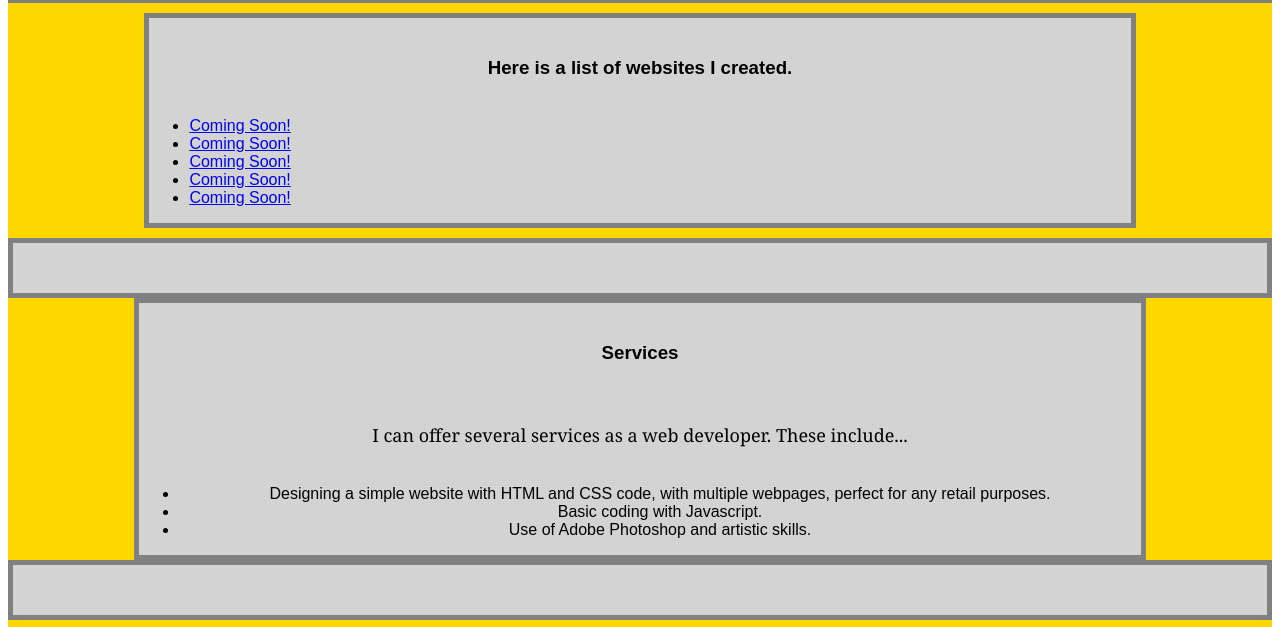
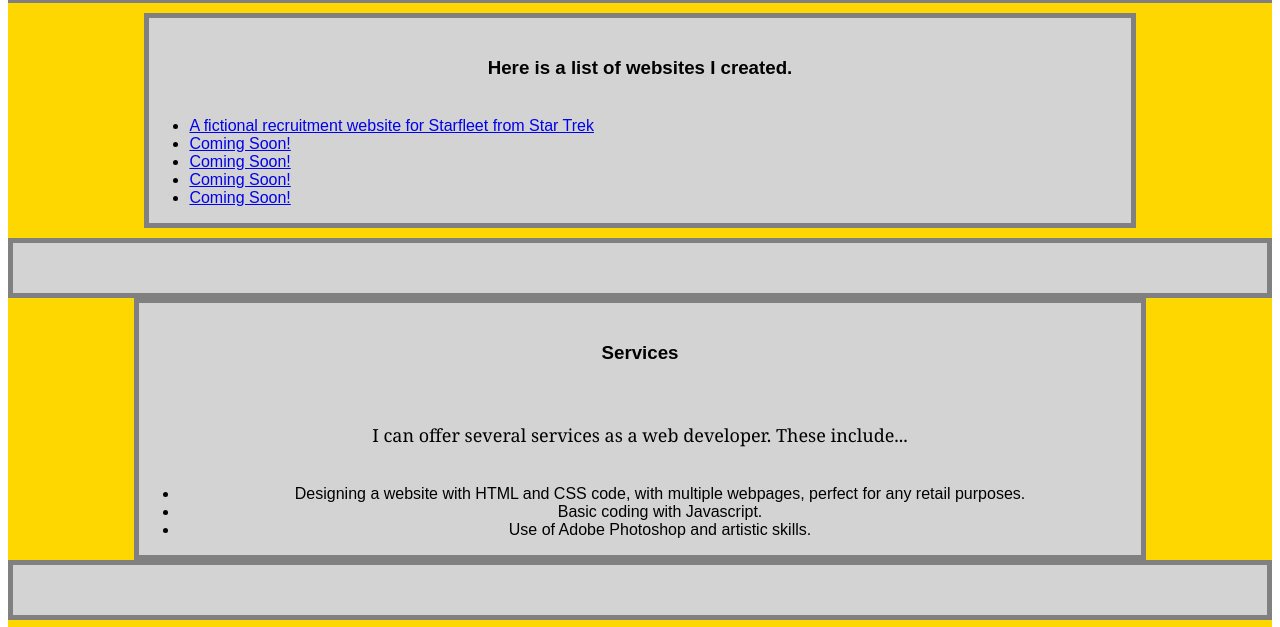
Before and after one commit to woodhouse23jmw/Portfolio, a plain HTML site: page index.html in a window 1280 px wide. Shown: the part 879-1506 px from the top of the page. Drawn offline with Linux system fonts and the light colour scheme; a script that the page names is missing.

Commit message:
Update index.html

```diff
--- a/index.html
+++ b/index.html
@@ -32,7 +32,7 @@
           <div class="border">
             <h3 class="center">Here is a list of websites I created.</h3>
             <ul>
-              <li><a href="#">Coming Soon!</a></li>
+              <li><a href="https://repl.it/@Woodhouse23JMW/Starfleet#index.html">A fictional recruitment website for Starfleet from Star Trek</a></li>
               <li><a href="#">Coming Soon!</a></li>
               <li><a href="#">Coming Soon!</a></li>
               <li><a href="#">Coming Soon!</a></li>
@@ -48,7 +48,7 @@
               <h3 class="center">Services</h3>
               <p class="center">I can offer several services as a web developer. These include...</p>
               <ul class="center">
-                <li>Designing a simple website with HTML and CSS code, with multiple webpages, perfect for any retail purposes.</li>
+                <li>Designing a website with HTML and CSS code, with multiple webpages, perfect for any retail purposes.</li>
                 <li>Basic coding with Javascript.</li>
                 <li>Use of Adobe Photoshop and artistic skills.</li>
               </ul>
```
